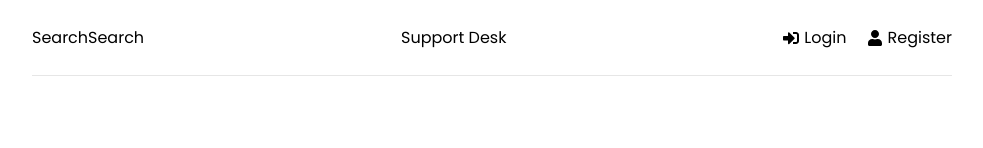
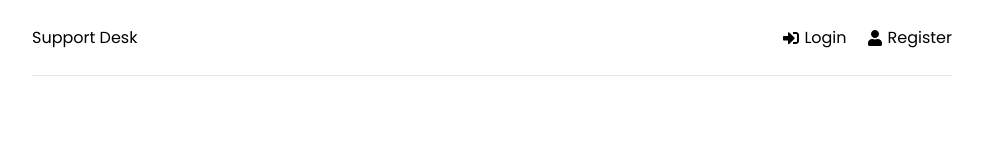
Before and after one commit to carlosofscience/support-desk, a React (Create React App) app in the folder frontend/: page / in a window 1280 px wide. Shown: the top 148 px of the page, without its empty margins (148-1131 px from the left). Built offline with nearby package versions, Linux system fonts and the light colour scheme.

Commit message:
fixing header

```diff
--- a/frontend/src/components/Header.jsx
+++ b/frontend/src/components/Header.jsx
@@ -17,7 +17,6 @@ function Header() {
 
   return (
     <header className="header">
-      SearchSearch
       <div className="logo">
         <Link to="/">Support Desk</Link>
       </div>
```
